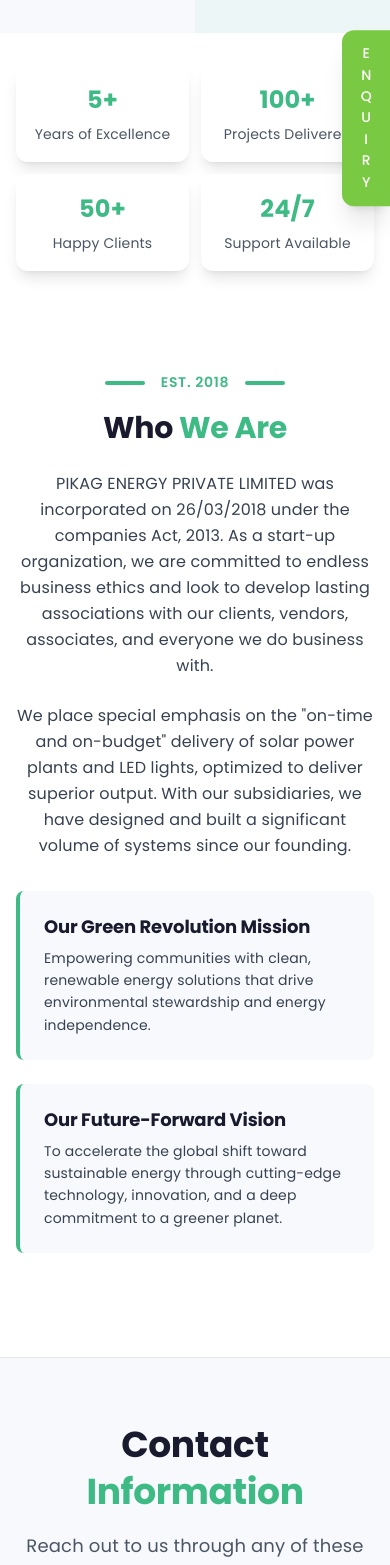
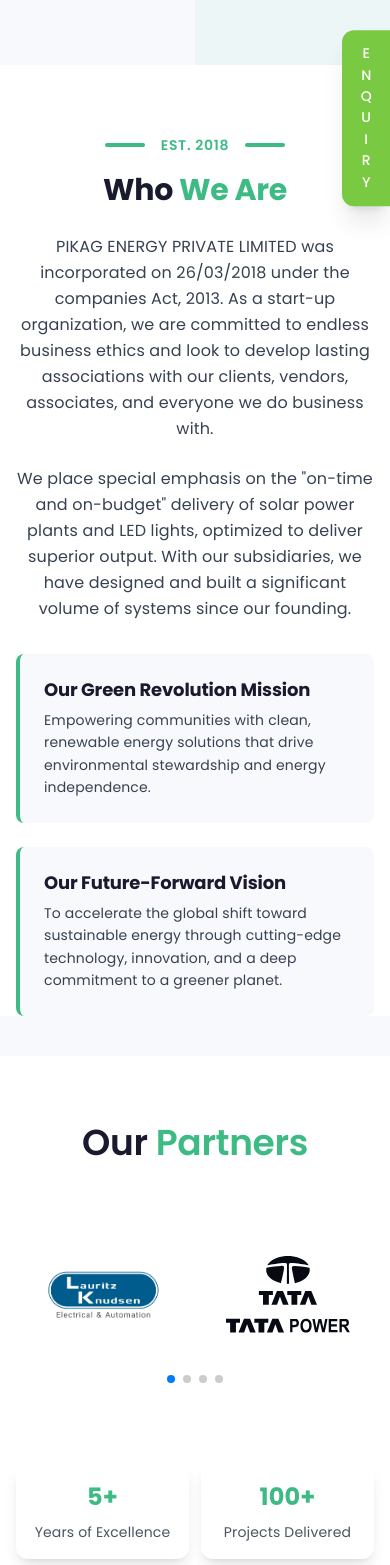
Before and after one commit to veerspeaks/pikag-energy, a React (Vite) app: page /about in a window 390 px wide. Shown: the part 300-1865 px from the top of the page. Built offline with nearby package versions, Linux system fonts and the light colour scheme.

Commit message:
minor fixes

```diff
--- a/src/components/AboutUs.jsx
+++ b/src/components/AboutUs.jsx
@@ -3,7 +3,7 @@ import { Link } from 'react-router-dom'
 
 const AboutUs = () => {
     return (
-        <div className="py-16 sm:py-24 md:py-28 bg-white">
+        <div className="pt-16 sm:pt-24 md:pt-28 bg-white">
             <div className="max-w-4xl mx-auto px-4 sm:px-6 lg:px-8">
                 <div className="text-center" data-aos="fade-up" data-aos-duration="800">
                     <div className="inline-block mb-4">
--- a/src/components/Footer.jsx
+++ b/src/components/Footer.jsx
@@ -8,7 +8,7 @@ const Footer = () => {
                 <div className="grid grid-cols-1 md:grid-cols-12 lg:grid-cols-12 gap-y-12 md:gap-x-8">
 
                     {/* Contact Information Section */}
-                    <div className="md:col-span-4 lg:col-span-6 max-w-md mx-auto md:mx-0 text-center md:text-left">
+                    <div className="md:col-span-4 lg:col-span-6 max-w-md  mx-0 md:mx-auto md:mx-0 text-center md:text-left">
                         <h3 className="text-4xl font-bold mb-4 text-dark ">Contact <span className='text-primary'>Information</span></h3>
                         <p className="text-lg text-gray-600 mb-6">Reach out to us through any of these channels</p>
 
@@ -17,7 +17,7 @@ const Footer = () => {
                                 <svg xmlns="http://www.w3.org/2000/svg" className="w-6 h-6 text-primary mr-3" fill="none" viewBox="0 0 24 24" stroke="currentColor">
                                     <path strokeLinecap="round" strokeLinejoin="round" strokeWidth="2" d="M15 3H5a2 2 0 00-2 2v16a2 2 0 002 2h14a2 2 0 002-2V7a2 2 0 00-2-2h-6M9 18l-3-3 3-3m8 6l-3-3 3-3" />
                                 </svg>
-                                <p className="text-lg text-gray-600">Plot No 173, Engineering Park, Heavy Industrial Area, Hathkhoj, Bhilai, C.G.</p>
+                                <p className="text-lg text-gray-600 text-left">Plot No 173, Engineering Park, Heavy Industrial Area, Hathkhoj, Bhilai, C.G.</p>
                             </div>
 
                             <div className="flex items-center justify-start">
--- a/src/components/HomePageComponents/Partners.jsx
+++ b/src/components/Partners.jsx
@@ -42,7 +42,7 @@ const Partners = () => {
           <Swiper
             modules={[Pagination]}
             spaceBetween={30}
-            slidesPerView={1}
+            slidesPerView={2}
             pagination={{ clickable: true }}
             loop={false}
             className="w-full"
--- /dev/null
+++ b/src/components/Stats.jsx
@@ -0,0 +1,30 @@
+import React from 'react'
+
+const Stats = () => {
+    return (
+        < div className="bg-white py-8 sm:py-12 -mt-8 sm:-mt-12 relative z-10" >
+            <div className="max-w-7xl mx-auto px-4 sm:px-6 lg:px-8">
+                <div className="grid grid-cols-2 md:grid-cols-4 gap-3 sm:gap-4 md:gap-8" data-aos="fade-up">
+                    <div className="bg-white rounded-xl sm:rounded-2xl shadow-lg p-4 sm:p-6 text-center transform hover:scale-105 transition-transform duration-300">
+                        <div className="text-2xl sm:text-3xl font-bold text-primary">5+</div>
+                        <div className="mt-1 sm:mt-2 text-sm sm:text-base text-gray-600">Years of Excellence</div>
+                    </div>
+                    <div className="bg-white rounded-xl sm:rounded-2xl shadow-lg p-4 sm:p-6 text-center transform hover:scale-105 transition-transform duration-300">
+                        <div className="text-2xl sm:text-3xl font-bold text-primary">100+</div>
+                        <div className="mt-1 sm:mt-2 text-sm sm:text-base text-gray-600">Projects Delivered</div>
+                    </div>
+                    <div className="bg-white rounded-xl sm:rounded-2xl shadow-lg p-4 sm:p-6 text-center transform hover:scale-105 transition-transform duration-300">
+                        <div className="text-2xl sm:text-3xl font-bold text-primary">50+</div>
+                        <div className="mt-1 sm:mt-2 text-sm sm:text-base text-gray-600">Happy Clients</div>
+                    </div>
+                    <div className="bg-white rounded-xl sm:rounded-2xl shadow-lg p-4 sm:p-6 text-center transform hover:scale-105 transition-transform duration-300">
+                        <div className="text-2xl sm:text-3xl font-bold text-primary">24/7</div>
+                        <div className="mt-1 sm:mt-2 text-sm sm:text-base text-gray-600">Support Available</div>
+                    </div>
+                </div>
+            </div>
+        </div >
+    )
+}
+
+export default Stats
--- a/src/pages/About.jsx
+++ b/src/pages/About.jsx
@@ -1,5 +1,8 @@
 import collage from '../../public/about-us.png';
 import AboutUs from '../components/AboutUs';
+import Partners from '../components/Partners';
+import Stats from '../components/Stats';
+
 function About() {
   return (
     <>
@@ -16,30 +19,6 @@ function About() {
             <p className="mt-4 sm:mt-6 text-lg sm:text-xl md:text-2xl text-gray-700 leading-relaxed">
               Since 2018, PikaG Energy has been at the forefront of sustainable energy solutions, setting global standards in solar power and LED technology.
             </p>
-          </div>
-        </div>
-      </div>
-
-      {/* Stats Section */}
-      <div className="bg-white py-8 sm:py-12 -mt-8 sm:-mt-12 relative z-10">
-        <div className="max-w-7xl mx-auto px-4 sm:px-6 lg:px-8">
-          <div className="grid grid-cols-2 md:grid-cols-4 gap-3 sm:gap-4 md:gap-8" data-aos="fade-up">
-            <div className="bg-white rounded-xl sm:rounded-2xl shadow-lg p-4 sm:p-6 text-center transform hover:scale-105 transition-transform duration-300">
-              <div className="text-2xl sm:text-3xl font-bold text-primary">5+</div>
-              <div className="mt-1 sm:mt-2 text-sm sm:text-base text-gray-600">Years of Excellence</div>
-            </div>
-            <div className="bg-white rounded-xl sm:rounded-2xl shadow-lg p-4 sm:p-6 text-center transform hover:scale-105 transition-transform duration-300">
-              <div className="text-2xl sm:text-3xl font-bold text-primary">100+</div>
-              <div className="mt-1 sm:mt-2 text-sm sm:text-base text-gray-600">Projects Delivered</div>
-            </div>
-            <div className="bg-white rounded-xl sm:rounded-2xl shadow-lg p-4 sm:p-6 text-center transform hover:scale-105 transition-transform duration-300">
-              <div className="text-2xl sm:text-3xl font-bold text-primary">50+</div>
-              <div className="mt-1 sm:mt-2 text-sm sm:text-base text-gray-600">Happy Clients</div>
-            </div>
-            <div className="bg-white rounded-xl sm:rounded-2xl shadow-lg p-4 sm:p-6 text-center transform hover:scale-105 transition-transform duration-300">
-              <div className="text-2xl sm:text-3xl font-bold text-primary">24/7</div>
-              <div className="mt-1 sm:mt-2 text-sm sm:text-base text-gray-600">Support Available</div>
-            </div>
           </div>
         </div>
       </div>
@@ -148,6 +127,9 @@ function About() {
           </div>
         </div>
       </div> */}
+
+      <Partners />
+      <Stats />
     </>
   );
 }
--- a/src/pages/Home.jsx
+++ b/src/pages/Home.jsx
@@ -3,7 +3,7 @@ import Hero from '../components/Hero';
 import Stats from '../components/HomePageComponents/Stats';
 import Services from '../components/HomePageComponents/Services';
 // import Solution from '../components/HomePageComponents/SolutionHome';
-import Partners from '../components/HomePageComponents/Partners';
+import Partners from '../components/Partners';
 import CTA from '../components/HomePageComponents/CTA';
 import AboutUsHome from '../components/HomePageComponents/AboutUsHome';
 import Milestones from '../components/HomePageComponents/Milestones';
```
